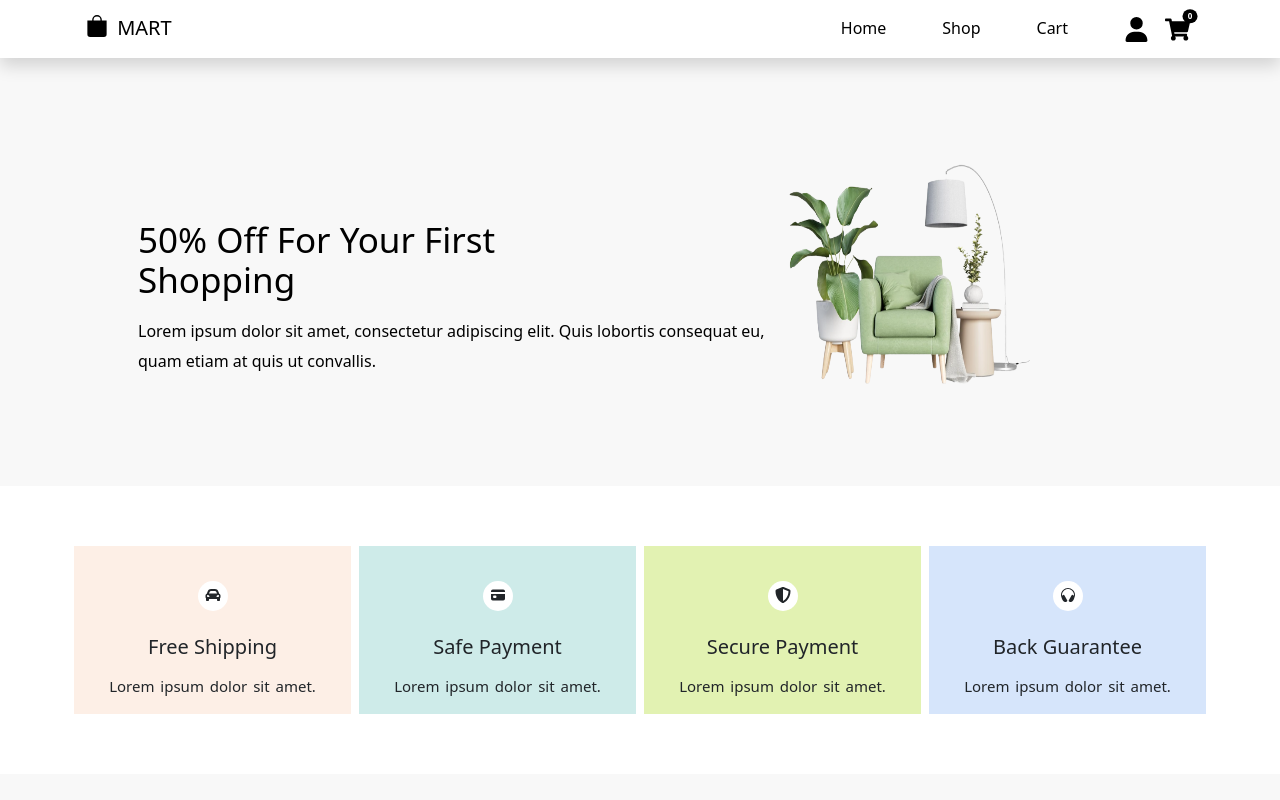
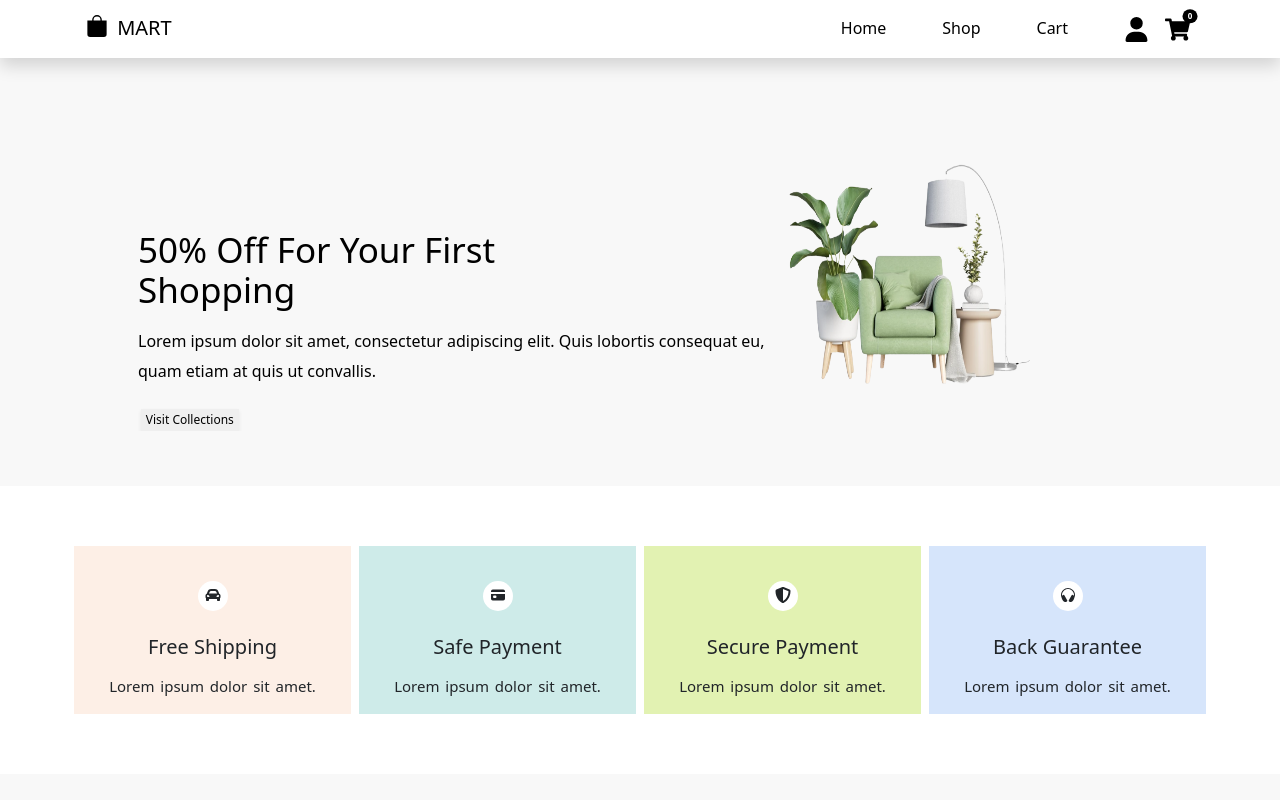
Before and after one commit to Anagha-Raghav/react-ecommerce-application, a React (Create React App) app: page / in a window 1280 px wide. Shown: the top 800 px of the page. Built offline with nearby package versions, Linux system fonts and the light colour scheme.

Commit message:
ADDED: visit collections button in Image Slider

```diff
--- a/src/Components/Pages/Home/Home.css
+++ b/src/Components/Pages/Home/Home.css
@@ -24,6 +24,15 @@
   line-height: 30px;
   padding: 4px 10px;
   max-width: 650px;
+}
+.sliderBtn {
+  margin-left: 11%;
+  border: none;
+  font-size: 12px;
+  padding: 2px 5px 2px 5px;
+}
+.sliderBtn:focus {
+  outline: none;
 }
 /*------Image Slider End-------*/
 
--- a/src/Components/Pages/Home/ImageSlider.js
+++ b/src/Components/Pages/Home/ImageSlider.js
@@ -18,6 +18,9 @@ const ImageSlider = () => {
                 <h3 className="sliderTitle">{item.title}</h3>
                 <p className="sliderDescription">{item.desc}</p>
               </Carousel.Caption>
+              <button className="sliderBtn shadow-sm ">
+                Visit Collections
+              </button>
             </Carousel.Item>
           ))}
         </Carousel>
```
